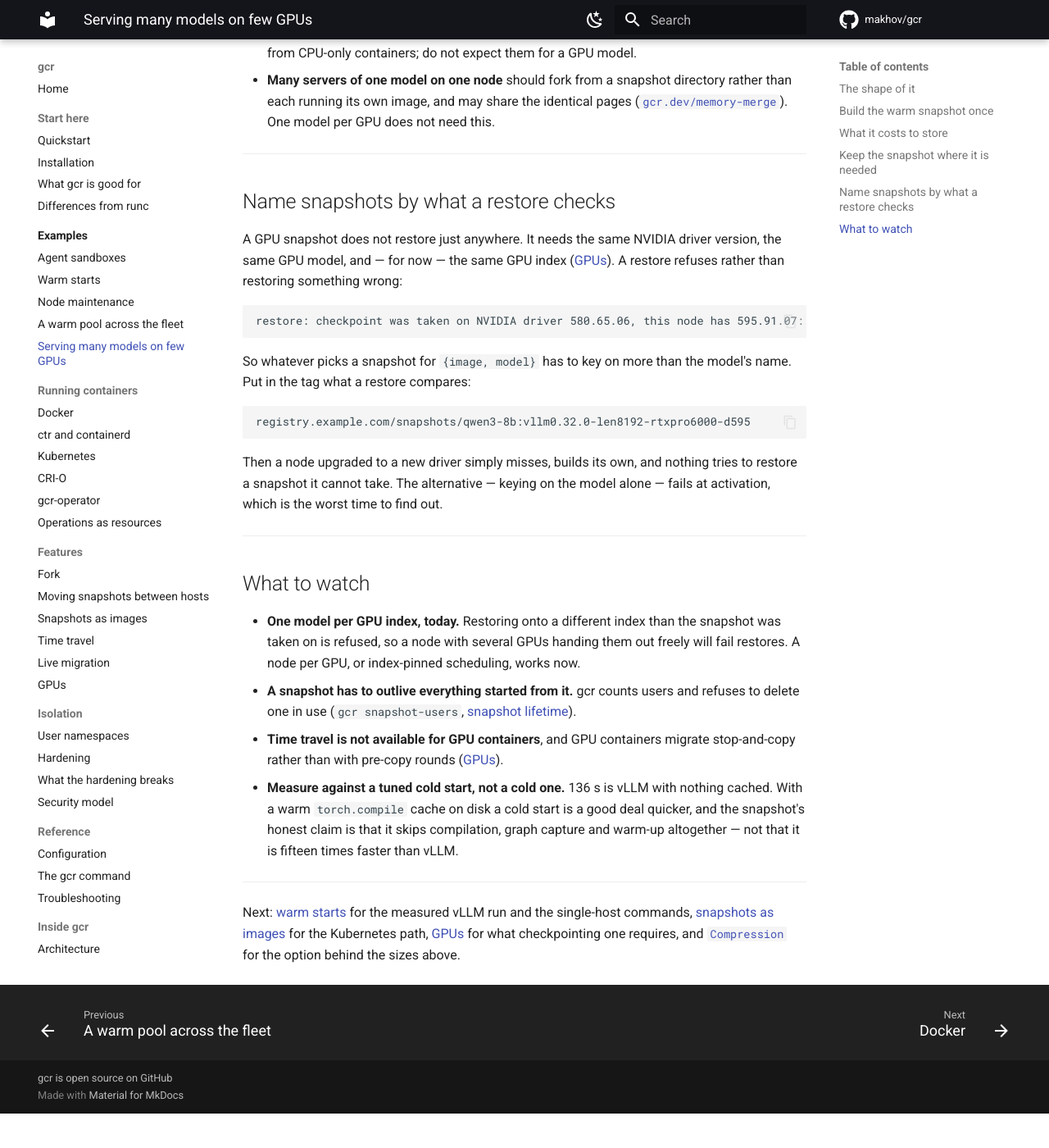
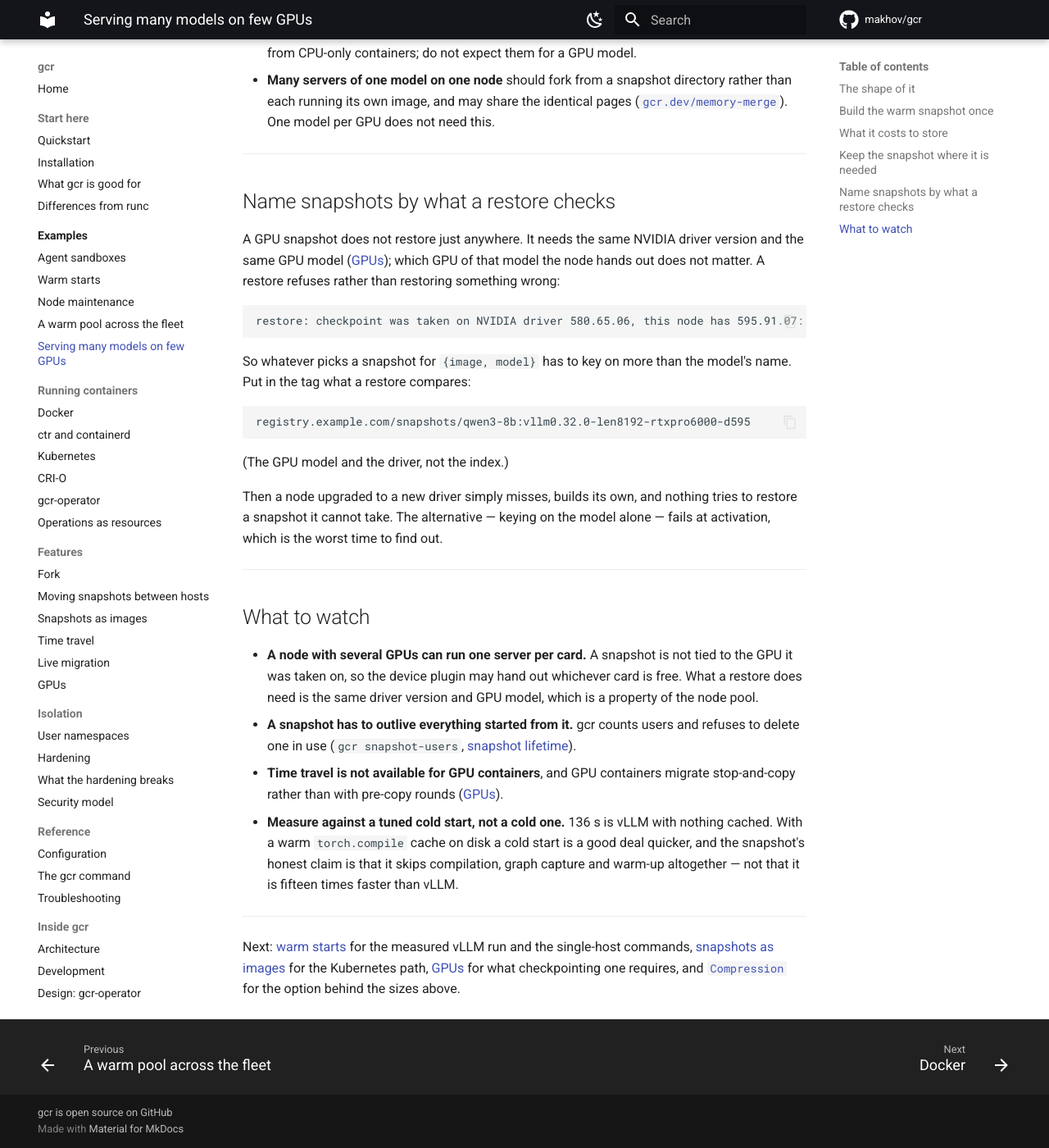
Before and after one commit to makhov/gcr, an MkDocs documentation site: the page built from docs/examples/model-serving.md, in a window 1280 px wide and 1400 px high, scrolled down 2406 px. Shown: the whole window at 82% size. Built offline with MkDocs 1.6.1 and Material for MkDocs 9.7.7, drawn with Linux system fonts in a browser that asks for light colours; comment, search, counter and statistics services are not loaded; before the commit the page ends 3764 px from its top, so only the background shows below that.

Commit message:
GPU restores take whichever GPU the node gives them (#119)
* gpu: which GPU a device node is, by its numbers rather than its name

Minors read the minor out of the device node's name, which is right as
CDI writes it (/dev/nvidia5 carries 195:5) and wrong as soon as a
restore has to present a GPU at the name a checkpoint recorded. Take the
name as saying which devices are GPUs and the numbers as saying which
GPU each one is.

* gpu: the Minors test gives its devices numbers, as CDI does

The fixture set only paths, so every device read as minor 0 once Minors
stopped parsing the name. Give them the numbers CDI writes, and cover a
GPU presented at another GPU's name.

* GPU restores take whichever GPU the node gives them

A restore was refused when the container's GPU had a different device
minor than the checkpoint's, on the reasoning that libcuda opens
/dev/nvidia<minor> and CRIU rebuilds the container's /dev exactly. The
dump says otherwise: CRIU's CUDA plugin hands the devices back to the
driver before CRIU enumerates anything, so a GPU container's images hold
no open /dev/nvidia<minor> and no mount of one. Nothing in them binds the
restored processes to the index they ran on, and the plugin already maps
GPUs by ordinal on restore (cuda_plugin.device-map=auto), which is what
lets a restore land on another node's card in the first place.

So the check was refusing work that the restore path does not care about,
and it only ever fired on a node with several GPUs - exactly where
scale-to-zero needs the device plugin to hand out whichever card is free.
A snapshot built on index 0 could otherwise be restored on one card of a
node and no other.

Driver version, GPU model and count are still required.

Checked on an RTX PRO 6000 Blackwell: a snapshot whose recorded minor was
rewritten to 3 restored on the card at index 0 in 5.0 s with its device
memory hashed back off the GPU to the same sha256, and is refused by the
stock build with 'restoring onto another GPU index is not supported yet'.
That box has one card, so a restore onto a second physical GPU is still
unmeasured; what is measured is that no code path reads the index.

````diff
--- a/docs/examples/model-serving.md
+++ b/docs/examples/model-serving.md
@@ -124,9 +124,10 @@
 ## Name snapshots by what a restore checks
 
 A GPU snapshot does not restore just anywhere. It needs the same NVIDIA
-driver version, the same GPU model, and — for now — the same GPU index
-([GPUs](../gpus.md#in-kubernetes)). A restore refuses rather than
-restoring something wrong:
+driver version and the same GPU model
+([GPUs](../gpus.md#in-kubernetes)); which GPU of that model the node
+hands out does not matter. A restore refuses rather than restoring
+something wrong:
 
 ```
 restore: checkpoint was taken on NVIDIA driver 580.65.06, this node has 595.91.07: failed precondition
@@ -139,6 +140,8 @@
 registry.example.com/snapshots/qwen3-8b:vllm0.32.0-len8192-rtxpro6000-d595
 ```
 
+(The GPU model and the driver, not the index.)
+
 Then a node upgraded to a new driver simply misses, builds its own, and
 nothing tries to restore a snapshot it cannot take. The alternative —
 keying on the model alone — fails at activation, which is the worst time
@@ -148,10 +151,10 @@
 
 ## What to watch
 
-- **One model per GPU index, today.** Restoring onto a different index
-  than the snapshot was taken on is refused, so a node with several GPUs
-  handing them out freely will fail restores. A node per GPU, or
-  index-pinned scheduling, works now.
+- **A node with several GPUs can run one server per card.** A snapshot
+  is not tied to the GPU it was taken on, so the device plugin may hand
+  out whichever card is free. What a restore does need is the same
+  driver version and GPU model, which is a property of the node pool.
 - **A snapshot has to outlive everything started from it.** gcr counts
   users and refuses to delete one in use (`gcr snapshot-users`,
   [snapshot lifetime](../fork.md#snapshot-lifetime)).
````
Also changed, not shown: docs/gpus.md (+8 -8 lines), docs/tradeoffs.md (+3 -4 lines), docs/troubleshooting.md (+1 -1 lines), 2 other files.
